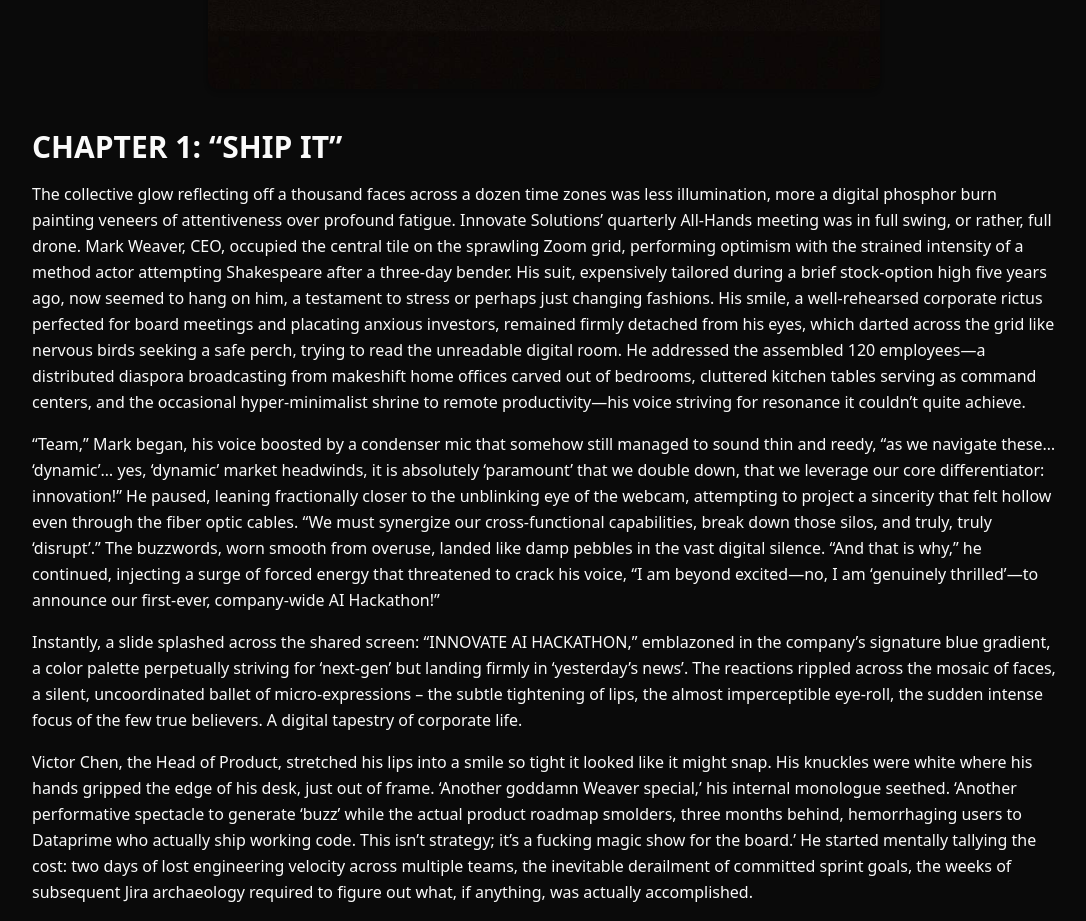
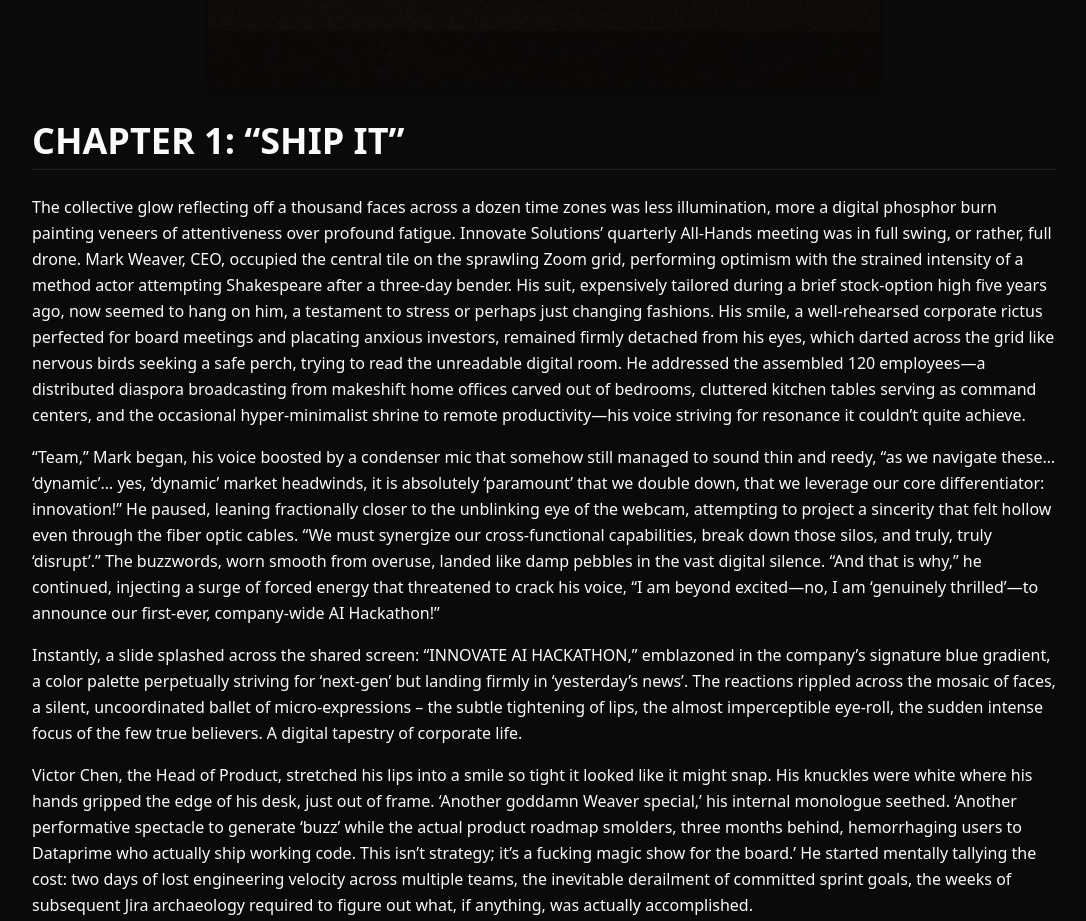
Before and after one commit to loftwah/downscope, an Astro site: page / in a window 1280 px wide. Shown: the part 1660-2581 px from the top of the page, without its empty margins (96-1182 px from the left). Built offline with nearby package versions, Linux system fonts and the light colour scheme; Astro itself is replaced by a stand-in of ours.

Commit message:
minor fixes

```diff
--- a/src/pages/chapter-two.md
+++ b/src/pages/chapter-two.md
@@ -18,6 +18,8 @@
 > — Anonymous SRE Proverb
 
 ---
+
+# CHAPTER 2: "CARRY DEREK"
 
 ## SCENE 1: THE QUIET ROOM
 
--- a/src/pages/index.md
+++ b/src/pages/index.md
@@ -14,7 +14,7 @@
 
 ![Downscope](../assets/images/downscope.jpg)
 
-## CHAPTER 1: "SHIP IT"
+# CHAPTER 1: "SHIP IT"
 
 The collective glow reflecting off a thousand faces across a dozen time zones was less illumination, more a digital phosphor burn painting veneers of attentiveness over profound fatigue. Innovate Solutions' quarterly All-Hands meeting was in full swing, or rather, full drone. Mark Weaver, CEO, occupied the central tile on the sprawling Zoom grid, performing optimism with the strained intensity of a method actor attempting Shakespeare after a three-day bender. His suit, expensively tailored during a brief stock-option high five years ago, now seemed to hang on him, a testament to stress or perhaps just changing fashions. His smile, a well-rehearsed corporate rictus perfected for board meetings and placating anxious investors, remained firmly detached from his eyes, which darted across the grid like nervous birds seeking a safe perch, trying to read the unreadable digital room. He addressed the assembled 120 employees—a distributed diaspora broadcasting from makeshift home offices carved out of bedrooms, cluttered kitchen tables serving as command centers, and the occasional hyper-minimalist shrine to remote productivity—his voice striving for resonance it couldn't quite achieve.
 
```
